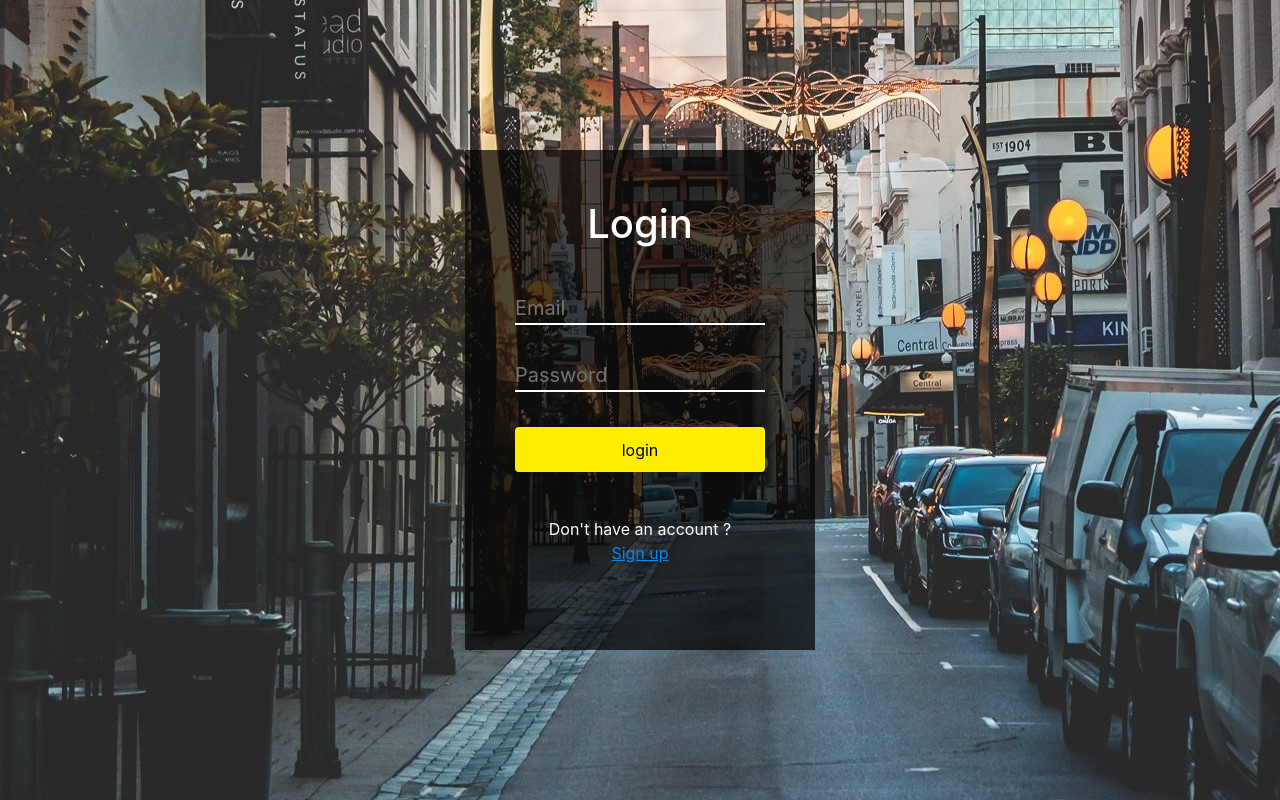
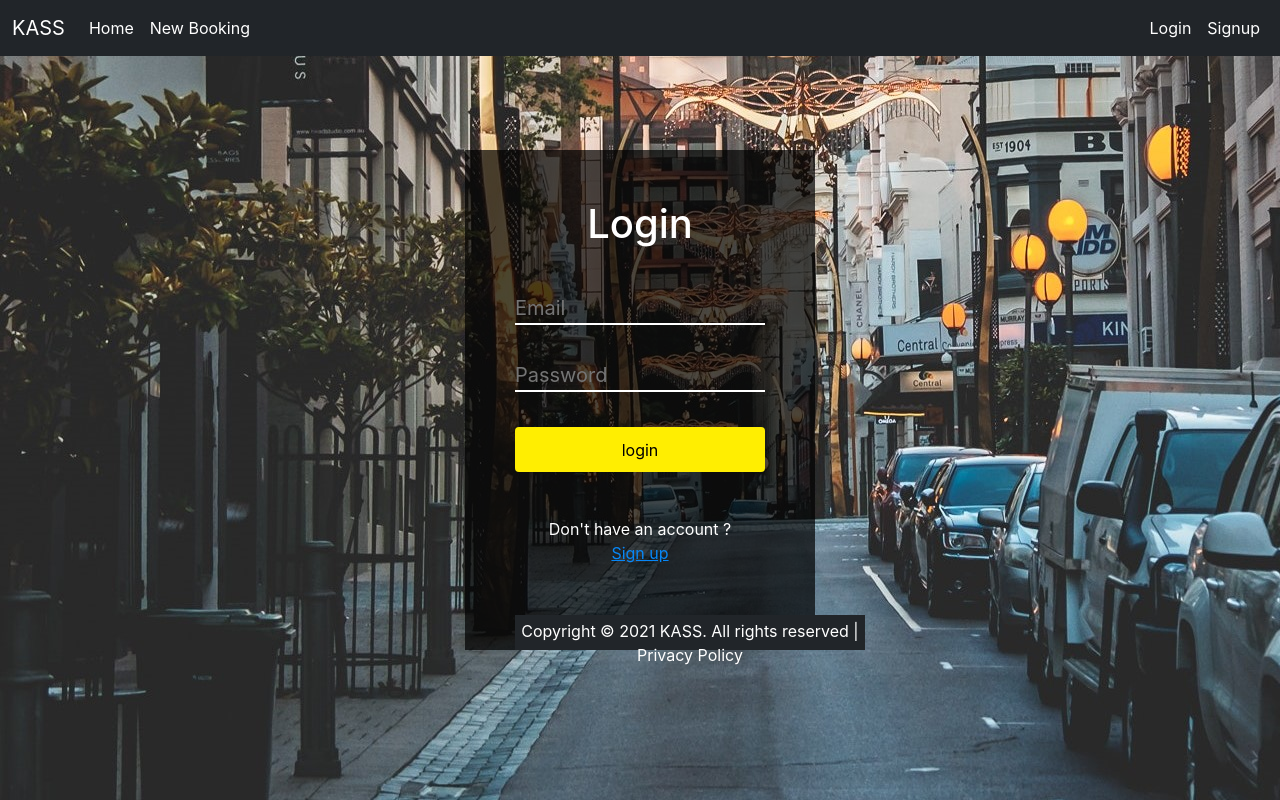
Before and after one commit to d0ct0r3v1lk5h1t1j/KASS, a PHP site: page /login.php in a window 1280 px wide. Run offline with PHP 8.4, Linux system fonts and the light colour scheme.

Commit message:
added Carousel,footer,index frontend changed

```diff
--- a/add_car.php
+++ b/add_car.php
@@ -90,7 +90,7 @@
         </div>
     </form>
 </div>
-
+<?php include('includes/footer.php');?>
     <!-- Optional JavaScript; choose one of the two! -->
 
     <!-- Option 1: Bootstrap Bundle with Popper -->
--- a/add_car_category.php
+++ b/add_car_category.php
@@ -125,7 +125,7 @@
         </div>
     </form>
 </div>
-
+<?php include('includes/footer.php');?>
     <!-- Optional JavaScript; choose one of the two! -->
 
     <!-- Option 1: Bootstrap Bundle with Popper -->
--- a/add_discount.php
+++ b/add_discount.php
@@ -116,6 +116,7 @@
   </form>
 </div>
 </div>
+<?php include('includes/footer.php');?>
     <!-- Optional JavaScript; choose one of the two! -->
 
     <!-- Option 1: Bootstrap Bundle with Popper -->
--- a/add_driver.php
+++ b/add_driver.php
@@ -125,7 +125,7 @@
         </div>
     </form>
 </div>
-
+<?php include('includes/footer.php');?>
     <!-- Optional JavaScript; choose one of the two! -->
 
     <!-- Option 1: Bootstrap Bundle with Popper -->
--- a/add_new_loc.php
+++ b/add_new_loc.php
@@ -104,6 +104,7 @@
   </form>
 </div>
 </div>
+<?php include('includes/footer.php');?>
     <!-- Optional JavaScript; choose one of the two! -->
 
     <!-- Option 1: Bootstrap Bundle with Popper -->
--- /dev/null
+++ b/includes/footer.php
@@ -0,0 +1,25 @@
+<style>
+  body{
+    position: relative;
+    padding-bottom:35px;
+    min-height:100vh;
+  }
+footer{
+        position:absolute;
+        bottom:0;
+        width:100%;
+        height:35px;
+        color:white;
+        display: block;
+        text-align: center;
+        padding-top:4px ;
+        background-color: #212529;
+      }
+      footer a{
+        text-decoration: none;
+        color:white;
+      }
+</style>
+<footer>
+  Copyright &copy 2021 KASS. All rights reserved | <a href="#">Privacy Policy</a>
+</footer>
--- a/includes/header.php
+++ b/includes/header.php
@@ -69,9 +69,9 @@
         }
         else{
           echo '<li class="nav-item">
-          <a class="nav-link active" aria-current="page" href="/KASS/login.php">Login</a>
+          <a class="nav-link active" aria-current="page" id="login-btn" href="/KASS/login.php">Login</a>
         </li><li>
-        <a class="nav-link active" aria-current="page" href="signup.php">Signup</a>
+        <a class="nav-link active" aria-current="page" id="SignUp-btn" href="signup.php">Signup</a>
         </li>';
         }
         ?>
--- a/login.php
+++ b/login.php
@@ -54,6 +54,8 @@
 <!-- Front end -->
 
  <body>
+ <?php include('includes/header.php');?>
+
    <form action="/KASS/login.php" method="POST">
       <h1>Login</h1>
       <div class="textbox">
@@ -70,6 +72,8 @@
           <br>
           <a href="/KASS/signup.php">Sign up</a>
       </div>
+      <?php include('includes/footer.php');?>
       <script src="https://cdn.jsdelivr.net/npm/bootstrap@5.0.0-beta3/dist/js/bootstrap.bundle.min.js" integrity="sha384-JEW9xMcG8R+pH31jmWH6WWP0WintQrMb4s7ZOdauHnUtxwoG2vI5DkLtS3qm9Ekf" crossorigin="anonymous"></script>
+
   </body>
   </html>
--- a/new_booking.php
+++ b/new_booking.php
@@ -352,6 +352,7 @@ function driverOptedFunction() {
 
   </form>
 </div>
+<?php include('includes/footer.php');?>
     <!-- Optional JavaScript; choose one of the two! -->
 
     <!-- Option 1: Bootstrap Bundle with Popper -->
--- a/signup.php
+++ b/signup.php
@@ -234,7 +234,7 @@ function adminCheckFunction() {
   </div>
 </form>
 
-
+<?php include('includes/footer.php');?>
     </div>
     <!-- Optional JavaScript; choose one of the two! -->
 
```
Also changed, not shown: index.php (+66 -5 lines), static/img/carousel1.jpg (added), static/img/carousel2.jpg (added), static/img/carousel3.jpeg (added).
